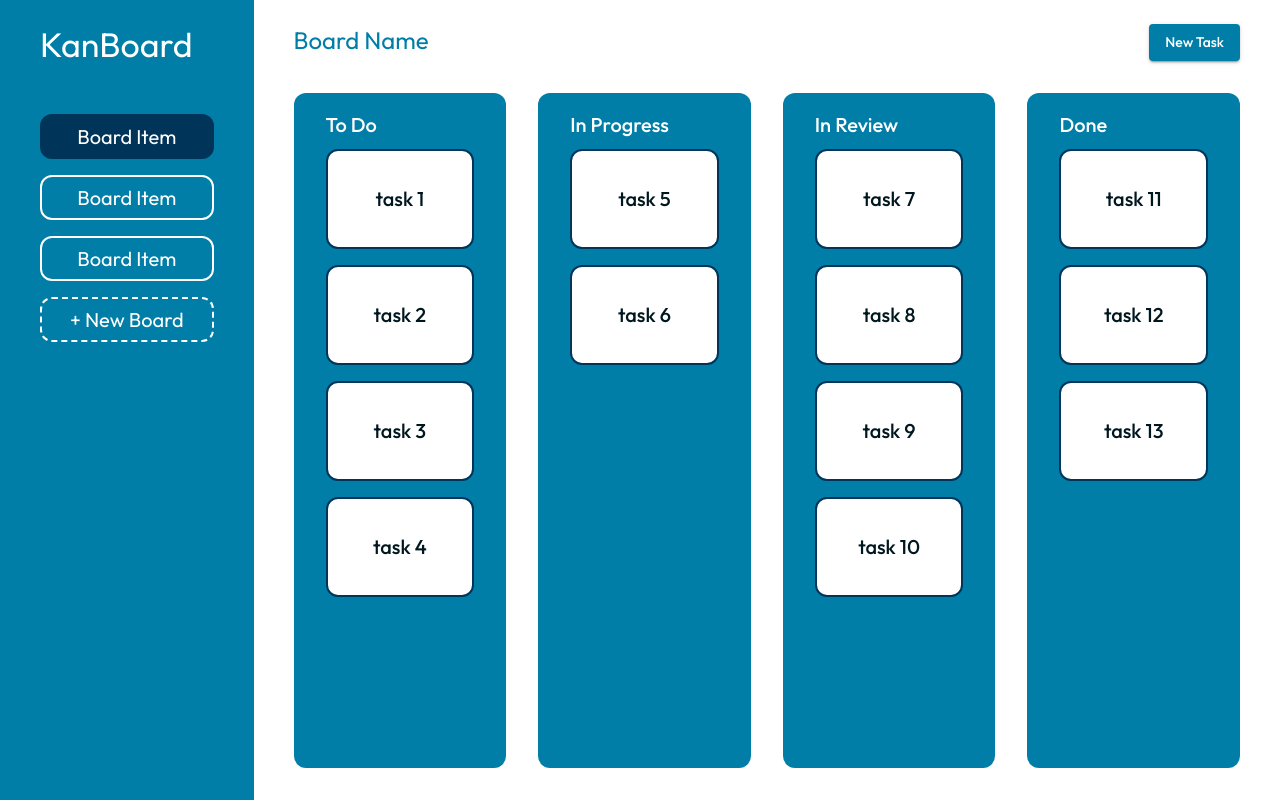
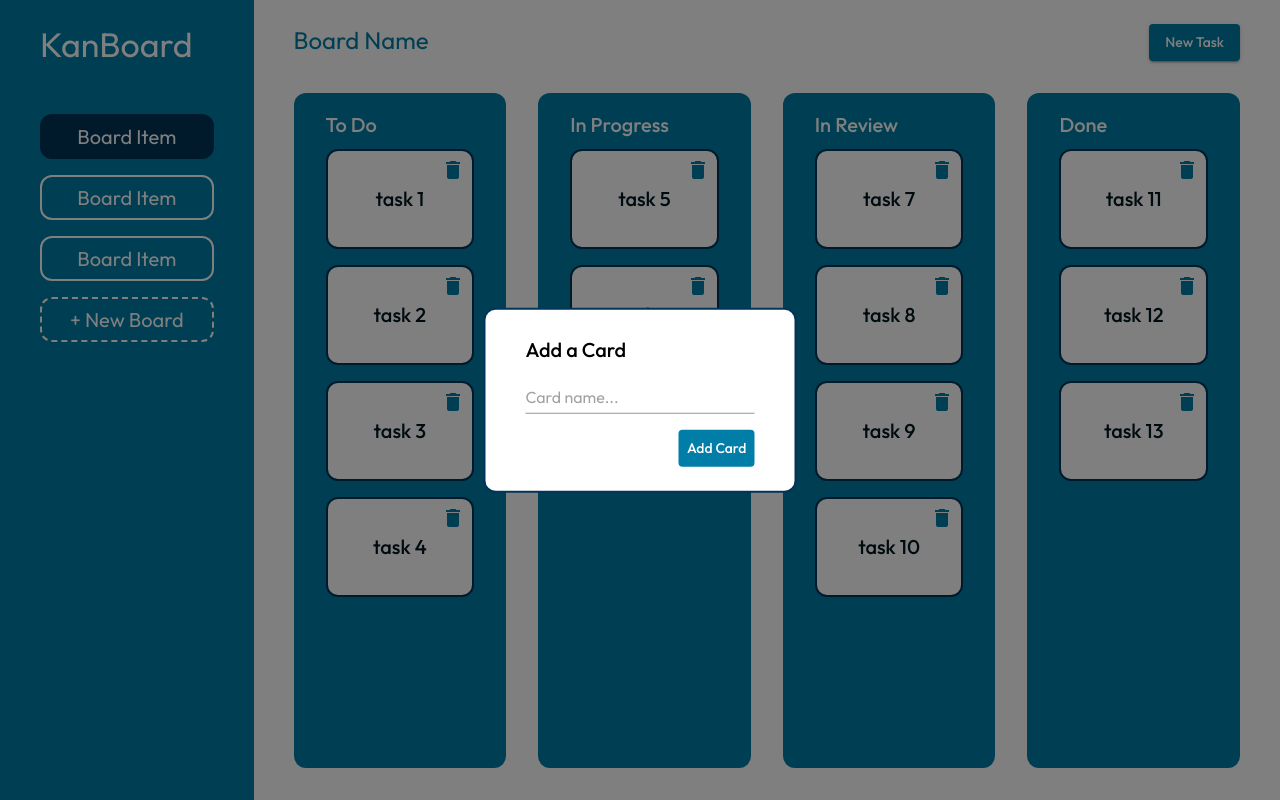
Before and after one commit to FacuReartes/KanBoard, a Next.js app: page / in a window 1280 px wide. Both pictures are taken after a click on the button "New Task". Built offline with nearby package versions, Linux system fonts and the light colour scheme.

Commit message:
add card and delete card functionality + card drop placeholder

```diff
--- a/package.json
+++ b/package.json
@@ -12,6 +12,7 @@
     "@dnd-kit/core": "^6.2.0",
     "@emotion/react": "^11.13.5",
     "@emotion/styled": "^11.13.5",
+    "@mui/icons-material": "^6.2.0",
     "@mui/material": "^6.1.8",
     "@reduxjs/toolkit": "^2.5.0",
     "next": "14.2.18",
--- /dev/null
+++ b/src/components/AddCard.tsx
@@ -0,0 +1,86 @@
+import { addCard } from '@/state/kanban/kanbanSlice';
+import { AppDispatch } from '@/state/store';
+import { Box, Button, Input, Modal, Typography } from '@mui/material';
+import React, { ChangeEvent, FC, FormEvent, useState } from 'react';
+import { useDispatch } from 'react-redux';
+
+interface IAddCard {
+  open: boolean;
+  handleClose: () => void;
+}
+
+const AddCard: FC<IAddCard> = (props) => {
+  const dispatch = useDispatch<AppDispatch>();
+
+  const [name, setName] = useState<string>('');
+
+  const handleNameChange = (event: ChangeEvent<HTMLInputElement>) => {
+    setName(event.target.value);
+  };
+
+  const handleSubmit = (event: FormEvent) => {
+    event.preventDefault();
+    dispatch(addCard(name));
+    props.handleClose();
+  };
+
+  return (
+    <Modal
+      open={props.open}
+      onClose={props.handleClose}
+      aria-labelledby="modal-modal-title"
+      aria-describedby="modal-modal-description"
+    >
+      <form onSubmit={handleSubmit}>
+        <Box
+          sx={{
+            position: 'absolute',
+            left: '50%',
+            top: '50%',
+            translate: '-50% -50%',
+            backgroundColor: 'white',
+            border: 2,
+            borderColor: 'secondary.main',
+            borderRadius: 3,
+            px: 5,
+            py: 3,
+            display: 'flex',
+            flexDirection: 'column',
+          }}
+        >
+          <Typography
+            id="modal-modal-title"
+            variant="h6"
+            component="h2"
+            sx={{ mb: 2 }}
+          >
+            Add a Card
+          </Typography>
+          <Input
+            placeholder="Card name..."
+            sx={{ mb: 2 }}
+            required
+            value={name}
+            onChange={handleNameChange}
+          />
+          <Button
+            sx={{
+              textTransform: 'none',
+              color: 'common.white',
+              bgcolor: 'primary.light',
+              ':hover': {
+                bgcolor: 'primary.main',
+              },
+              alignSelf: 'end',
+            }}
+            type="submit"
+          >
+            Add Card
+          </Button>
+        </Box>
+      </form>
+    </Modal>
+  );
+};
+
+export default AddCard;
--- a/src/components/Board.tsx
+++ b/src/components/Board.tsx
@@ -4,15 +4,27 @@ import Column from './Column';
 import { DndContext } from '@dnd-kit/core';
 import { useDispatch, useSelector } from 'react-redux';
 import { AppDispatch, RootState } from '@/state/store';
-import { drop, IStatus } from '@/state/kanban/kanbanSlice';
+import { dropTask, IStatus } from '@/state/kanban/kanbanSlice';
+import { useState } from 'react';
+import AddCard from './AddCard';
 
 const Board = () => {
   const statuses = useSelector((state: RootState) => state.kanban.statuses);
   const dispatch = useDispatch<AppDispatch>();
 
+  const [openAdd, setOpenAdd] = useState<boolean>(false)
+
   const renderStatusList = statuses.map((status: IStatus) => (
     <Column name={status.name} id={status.id} taskIds={status.taskIds} />
   ));
+
+  const handleOpenAdd = () => {
+    setOpenAdd(true)
+  }
+
+  const handleCloseAdd = () => {
+    setOpenAdd(false)
+  }
 
   return (
     <Box
@@ -30,6 +42,7 @@ const Board = () => {
           Board Name
         </Typography>
         <Button
+          onClick={handleOpenAdd}
           variant="contained"
           sx={{
             textTransform: 'none',
@@ -53,10 +66,13 @@ const Board = () => {
           gap: 4,
         }}
       >
-        <DndContext onDragEnd={(event) => dispatch(drop(event))}>
+        <DndContext onDragEnd={(event) => dispatch(dropTask(event))}>
           {renderStatusList}
         </DndContext>
       </Box>
+
+      <AddCard open={openAdd} handleClose={handleCloseAdd}/>
+
     </Box>
   );
 };
--- a/src/components/Column.tsx
+++ b/src/components/Column.tsx
@@ -1,46 +1,64 @@
-import { Box, List, Typography } from '@mui/material'
-import React, { FC } from 'react'
-import Task from './Task'
-import { useDroppable } from '@dnd-kit/core'
-import { useSelector } from 'react-redux'
-import { RootState } from '@/state/store'
-import { IStatus, ITask } from '@/state/kanban/kanbanSlice'
+import { Box, Button, List, ListItem, Typography } from '@mui/material';
+import React, { FC } from 'react';
+import Task from './Task';
+import { useDroppable } from '@dnd-kit/core';
+import { useSelector } from 'react-redux';
+import { RootState } from '@/state/store';
+import { IStatus, ITask } from '@/state/kanban/kanbanSlice';
 
 const Column: FC<IStatus> = (props) => {
+  const tasks = useSelector((state: RootState) => state.kanban.tasks);
 
-  const tasks = useSelector((state: RootState) => state.kanban.tasks)
+  const { setNodeRef, isOver, active } = useDroppable({
+    id: props.id,
+  });
 
-  const { setNodeRef, isOver } = useDroppable({
-    id: props.id
-  })
+  const taskList: ITask[] = props.taskIds.map(
+    (id: string) => tasks.find((task) => task.id === id)!
+  );
 
-  const renderTaskList: JSX.Element[] = props.taskIds.map((id: string) => tasks.find(task => task.id === id)!).map((task: ITask) => (
-    <Task name={task.name} id={task.id}/>
-  ))
+  const renderTaskList: JSX.Element[] = taskList.map((task: ITask) => (
+    <Task name={task.name} id={task.id} />
+  ));
 
   return (
-    <Box sx={{
+    <Box
+      sx={{
         px: 4,
         py: 2,
         height: '100%',
         width: '25%',
         borderRadius: 3,
-      bgcolor: isOver ? 'primary.main' : 'primary.light'
+        bgcolor: isOver ? 'primary.main' : 'primary.light',
       }}
       ref={setNodeRef}
     >
-      <Typography
-        variant='h6'
-        component='h3'
-        color='common.white'
-      >
+      <Typography variant="h6" component="h3" color="common.white">
         {props.name}
       </Typography>
       <List>
         {renderTaskList}
+        {isOver && !taskList.find((x) => x.id === active?.id) && (
+          <ListItem
+            sx={{
+              border: 2,
+              borderColor: 'common.white',
+              borderRadius: 3,
+              py: 4,
+              justifyContent: 'center',
+              mb: 2,
+              borderStyle: 'dashed',
+            }}
+            key="placeholder"
+          >
+            <Typography variant="h6" component="h4" color="common.white">
+              {active?.data?.current?.name}
+            </Typography>
+          </ListItem>
+        )}
       </List>
     </Box>
-  )
-}
+  );
+};
 
-export default Column
+export default Column;
--- a/src/components/Sidebar.tsx
+++ b/src/components/Sidebar.tsx
@@ -1,61 +1,66 @@
-import { Box, List, ListItemButton, Typography } from '@mui/material'
-import React from 'react'
+import { Box, List, ListItemButton, Typography } from '@mui/material';
+import React from 'react';
 
 const Sidebar = () => {
   return (
-    <Box sx={{
+    <Box
+      sx={{
         px: 5,
         width: 300,
         pt: 3,
-
-      bgcolor: 'primary.light'
-    }}>
-
-      <Typography
-        variant='h4'
-        component='h1'
-        color='common.white'
+        bgcolor: 'primary.light',
+      }}
     >
+      <Typography variant="h4" component="h1" color="common.white">
         KanBoard
       </Typography>
 
-      <List sx={{
+      <List
+        sx={{
           gap: 3,
-        pt: 6
-      }}>
-        <ListItemButton sx={{
+          pt: 6,
+        }}
+      >
+        <ListItemButton
+          sx={{
             border: 2,
             borderRadius: 3,
             justifyContent: 'center',
             fontSize: 20,
             mb: 2,
-          bgcolor:'secondary.main',
+            bgcolor: 'secondary.main',
             color: 'common.white',
-          borderColor: 'secondary.main'
-        }}>
+            borderColor: 'secondary.main',
+          }}
+        >
           Board Item
         </ListItemButton>
-        <ListItemButton sx={{
+        <ListItemButton
+          sx={{
             border: 2,
             borderRadius: 3,
             justifyContent: 'center',
             fontSize: 20,
             mb: 2,
-          color:'common.white'
-        }}>
+            color: 'common.white',
+          }}
+        >
           Board Item
         </ListItemButton>
-        <ListItemButton sx={{
+        <ListItemButton
+          sx={{
             border: 2,
             borderRadius: 3,
             justifyContent: 'center',
             fontSize: 20,
             mb: 2,
-          color:'common.white'
-        }}>
+            color: 'common.white',
+          }}
+        >
           Board Item
         </ListItemButton>
-        <ListItemButton sx={{
+        <ListItemButton
+          sx={{
             border: 2,
             borderRadius: 3,
             justifyContent: 'center',
@@ -63,13 +68,14 @@ const Sidebar = () => {
             mb: 2,
             borderStyle: 'dashed',
             borderColor: 'common.white',
-          color:'common.white'
-        }}>
+            color: 'common.white',
+          }}
+        >
           + New Board
         </ListItemButton>
       </List>
     </Box>
-  )
-}
+  );
+};
 
-export default Sidebar
+export default Sidebar;
--- a/src/components/Task.tsx
+++ b/src/components/Task.tsx
@@ -1,45 +1,77 @@
-import { useDraggable } from '@dnd-kit/core'
-import { ListItem, Typography } from '@mui/material'
-import React, { FC } from 'react'
-import {CSS} from '@dnd-kit/utilities';
-import { ITask } from '@/state/kanban/kanbanSlice';
+import { useDraggable } from '@dnd-kit/core';
+import { Box, IconButton, ListItem, Typography } from '@mui/material';
+import React, { FC } from 'react';
+import { CSS } from '@dnd-kit/utilities';
+import { deleteTask, ITask } from '@/state/kanban/kanbanSlice';
+import { Delete } from '@mui/icons-material';
+import { useDispatch } from 'react-redux';
+import { AppDispatch } from '@/state/store';
 
 const Task: FC<ITask> = (props) => {
+  const dispatch = useDispatch<AppDispatch>();
 
-  const { attributes, listeners, setNodeRef, transform, isDragging } = useDraggable({
-    id: props.id
-  })
+  const { attributes, listeners, setNodeRef, transform, isDragging } =
+    useDraggable({
+      id: props.id,
+      data: {
+        name: props.name,
+      },
+    });
 
   const transformStyle = {
-    transform: CSS.Translate.toString(transform)
-  }
+    transform: CSS.Translate.toString(transform),
+  };
 
   return (
-    <ListItem sx={{
+    <ListItem
+      sx={{
         border: 2,
         borderColor: 'secondary.main',
         borderRadius: 3,
-      py: 4,
-      justifyContent: 'center',
+        p: 0,
         mb: 2,
         bgcolor: 'common.white',
         zIndex: isDragging ? 99 : 9,
+        ':hover': {
+          cursor: 'grab',
+        },
+        ':active': {
+          cursor: 'grabbing',
+        },
       }}
       key={props.id}
+      style={transformStyle}
+    >
+      <Box
+        sx={{
+          py: 4,
+          width: '100%',
+          textAlign: 'center',
+        }}
         ref={setNodeRef}
         {...attributes}
         {...listeners}
-      style={transformStyle}
       >
-      <Typography
-        variant='h6'
-        component='h4'
-        color='common.black'
-      >
+        <Typography variant="h6" component="h4" color="common.black">
           {props.name}
         </Typography>
+      </Box>
+      <IconButton
+        onClick={() => dispatch(deleteTask(props.id))}
+        sx={{
+          position: 'absolute',
+          top: 3,
+          right: 3,
+          padding: 0.5
+        }}
+      >
+        <Delete sx={{
+          color: 'primary.light'
+          }}
+        />
+      </IconButton>
     </ListItem>
-  )
-}
+  );
+};
 
-export default Task
+export default Task;
--- a/src/state/kanban/kanbanSlice.ts
+++ b/src/state/kanban/kanbanSlice.ts
@@ -1,30 +1,37 @@
-import { DragEndEvent } from "@dnd-kit/core"
-import { createSlice, PayloadAction } from "@reduxjs/toolkit"
+import { DragEndEvent } from '@dnd-kit/core';
+import { createSlice, PayloadAction } from '@reduxjs/toolkit';
 
 export interface ITask {
-  name: string,
-  id: string,
+  name: string;
+  id: string;
 }
 
 export interface IStatus {
-  id: string,
-  name: string,
-  taskIds: string[]
+  id: string;
+  name: string;
+  taskIds: string[];
 }
 
 export interface KanbanState {
-  statuses: IStatus[],
-  tasks: ITask[]
+  statuses: IStatus[];
+  tasks: ITask[];
 }
 
-
 const initialState: KanbanState = {
-
+  // Y si uso hashmap aca?
   statuses: [
-    { id: 'status1', name: 'To Do', taskIds: ['task1', 'task2', 'task3', 'task4'] },
+    {
+      id: 'status1',
+      name: 'To Do',
+      taskIds: ['task1', 'task2', 'task3', 'task4'],
+    },
     { id: 'status2', name: 'In Progress', taskIds: ['task5', 'task6'] },
-    { id: 'status3', name: 'In Review', taskIds: ['task7', 'task8', 'task9', 'task10'] },
-    { id: 'status4', name: 'Done', taskIds: ['task11', 'task12', 'task13'] }
+    {
+      id: 'status3',
+      name: 'In Review',
+      taskIds: ['task7', 'task8', 'task9', 'task10'],
+    },
+    { id: 'status4', name: 'Done', taskIds: ['task11', 'task12', 'task13'] },
   ],
 
   tasks: [
@@ -41,33 +48,62 @@ const initialState: KanbanState = {
     { id: 'task11', name: 'task 11' },
     { id: 'task12', name: 'task 12' },
     { id: 'task13', name: 'task 13' },
-  ]
-
-}
+  ],
+};
 
 export const kanbanSlice = createSlice({
   name: 'kanban',
   initialState,
   reducers: {
-    drop: (state, action:PayloadAction<DragEndEvent>) => {
-      const { active, over } = action.payload
+    dropTask: (state, action: PayloadAction<DragEndEvent>) => {
+      const { active, over } = action.payload;
 
       if (!over) return;
 
-      const taskId = active.id as string
-      const statusId = over.id as string
+      const taskId = active.id as string;
+      const statusId = over.id as string;
 
-      state.statuses.forEach((status) => {
+      const oldStatus = state.statuses.find((x) => x.taskIds.includes(taskId));
 
-        if (status.taskIds.includes(taskId)) status.taskIds.splice(status.taskIds.indexOf(taskId), 1)
+      if (oldStatus && statusId !== oldStatus.id) {
+        state.statuses.forEach((status) => {
+          if (status.id === oldStatus.id)
+            status.taskIds.splice(status.taskIds.indexOf(taskId), 1);
 
-        if (status.id === statusId) status.taskIds.push(taskId)
+          if (status.id === statusId) status.taskIds.push(taskId);
+        });
+      }
+    },
 
-      })
-    }
-  }
-})
+    deleteTask: (state, action: PayloadAction<string>) => {
+      const taskId = action.payload;
 
-export const { drop } = kanbanSlice.actions
+      state.statuses.forEach(
+        (status) =>
+          (status.taskIds = status.taskIds.filter((id) => taskId !== id))
+      );
 
-export default kanbanSlice.reducer
+      state.tasks = state.tasks.filter((task) => task.id !== taskId);
+    },
+
+    addCard: (state, action: PayloadAction<string>) => {
+      const name: string = action.payload;
+
+      const maxId: number = Math.max(
+        ...state.tasks
+          .map((task) => task.id)
+          .map((taskId) => Number(taskId.split('task')[1]))
+      );
+
+      const taskId = `task${maxId + 1}`;
+
+      state.tasks.push({ id: taskId, name });
+
+      state.statuses[0].taskIds.push(taskId);
+    },
+  },
+});
+
+export const { dropTask, deleteTask, addCard } = kanbanSlice.actions;
+
+export default kanbanSlice.reducer;
```
Also changed, not shown: 1 other file (tests, documents, lock files or other folders). Lines whose indentation alone changed are shown as unchanged.
